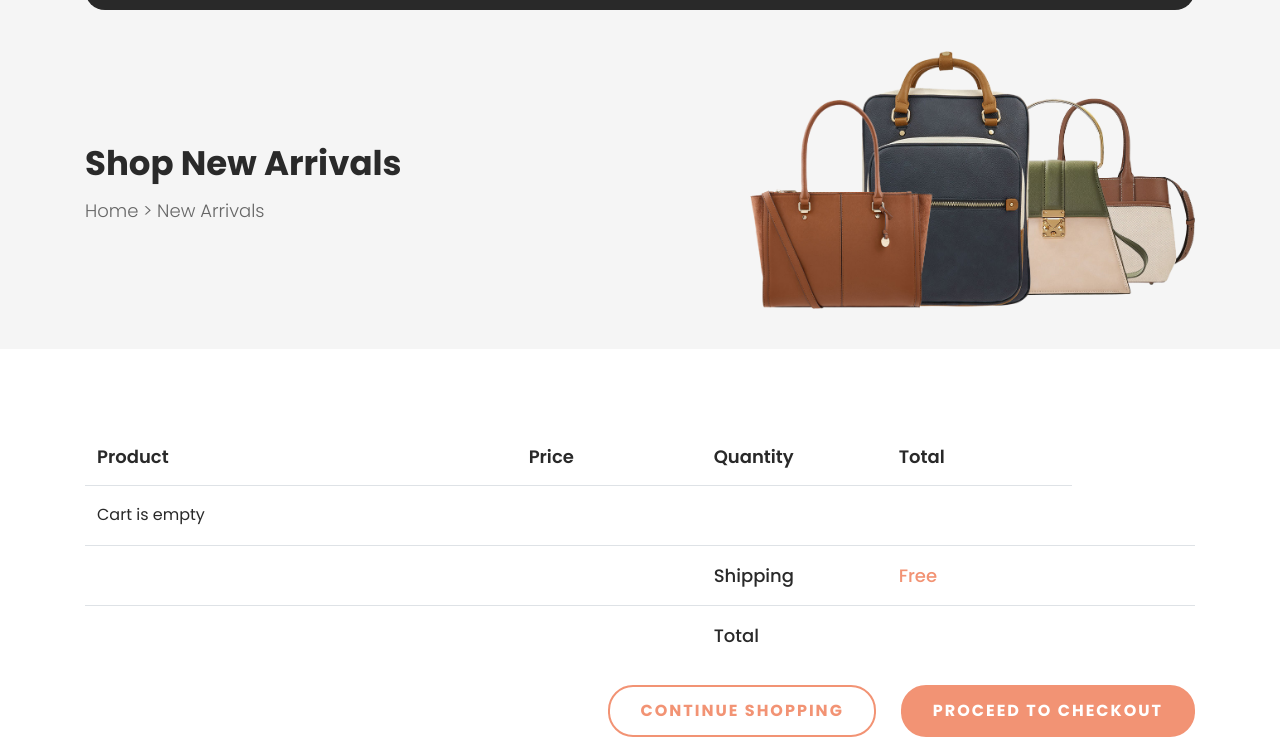
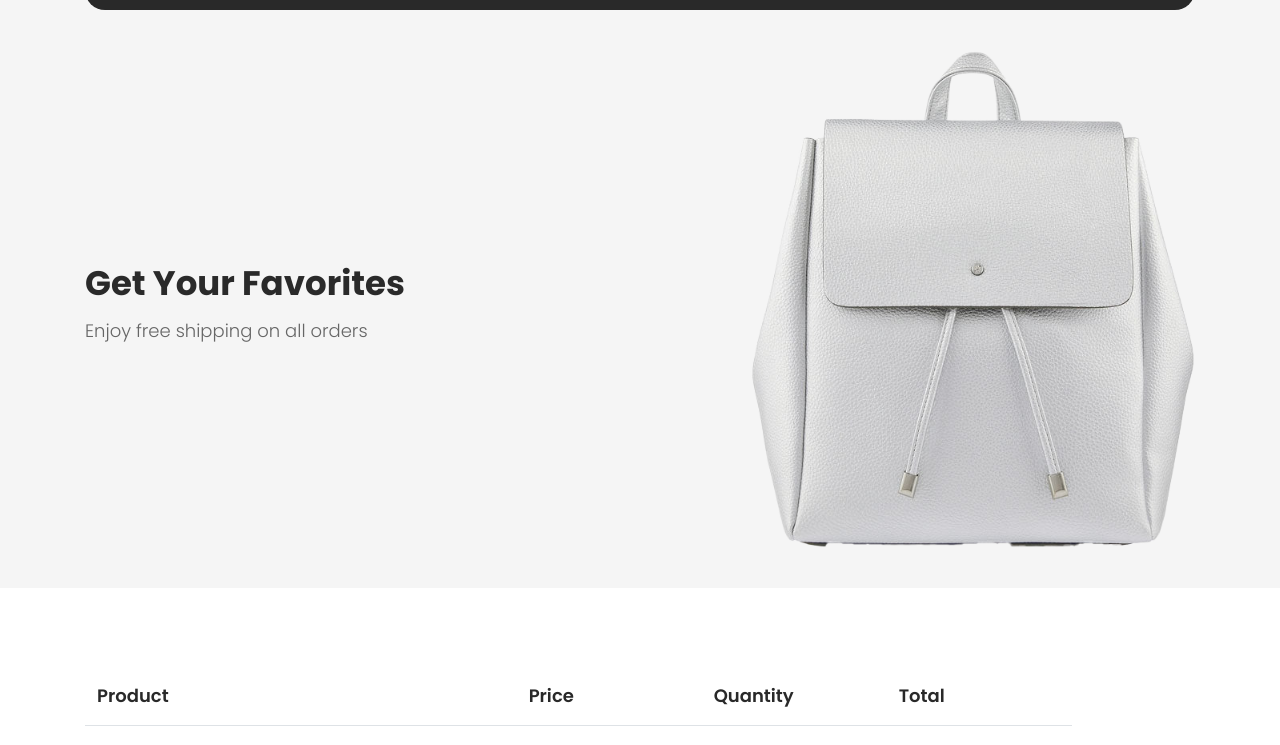
Before and after one commit to kghosh94/her-women-bags, a plain HTML site: page cart.html in a window 1280 px wide. Shown: the part 49-794 px from the top of the page. Drawn offline with nearby package versions, Linux system fonts and the light colour scheme; a web font is replaced by a local one.

Commit message:
banner-changed

```diff
--- a/cart.html
+++ b/cart.html
@@ -35,17 +35,17 @@
             </div>
             <!-- header top section start -->
             <div class="container">
-                <div class="product-banner-area">
+                <div class="product-banner-area single-product-image-banner-area">
                     <div class="product-banner-row row">
                         <div class="col-12 col-lg-7 col-md-7 col-sm-6 col-xs-12 product-banner-left">
                             <div class="product-banner-title-area">
-                                <h1>Shop New Arrivals</h1>
-                                <p class="breadcrumb-area"><span class="previous-page">Home</span> > <span class="current-page">New Arrivals</span></p>
+                                <h1>Get Your Favorites</h1>
+                                <p class="breadcrumb-area">Enjoy free shipping on all orders</p>
                             </div>
                         </div>
                         <div class="col-12 col-lg-5 col-md-5 col-sm-6 col-xs-12 product-banner-right">
                             <div class="product-banner-img">
-                                <img src="images/new-arrival-collection2.png" alt="Product">
+                                <img src="images/all-collection-bag.png" alt="Product">
                             </div>
                         </div>
                     </div>
```
Also changed, not shown: index.html (+1 -0 lines), images/all-collection-bag-2.png (added).
